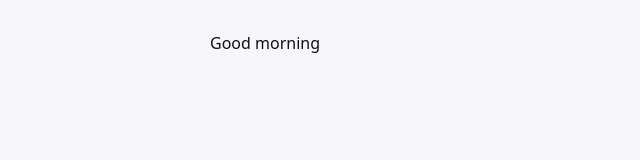
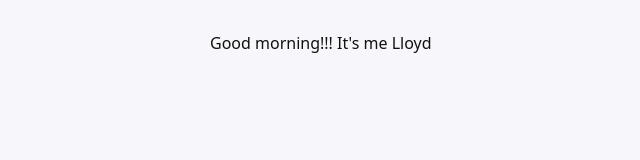
Before and after one commit to G1tHubLloyd/My_Flix_App, a React (Vite) app: page / in a window 1280 px wide. Shown: the top 160 px of the page, without its empty margins (30-670 px from the left). Built offline with nearby package versions, Linux system fonts and the light colour scheme.

Commit message:
Make some changes in Index.jsx

```diff
--- a/src/index.jsx
+++ b/src/index.jsx
@@ -7,7 +7,7 @@ import "./index.scss";
 const MyFlixApplication = () => {
   return (
     <div className="my-flix">
-      <div>Good morning</div>
+      <div>Good morning!!! It's me Lloyd</div>
     </div>
   );
 };
```
